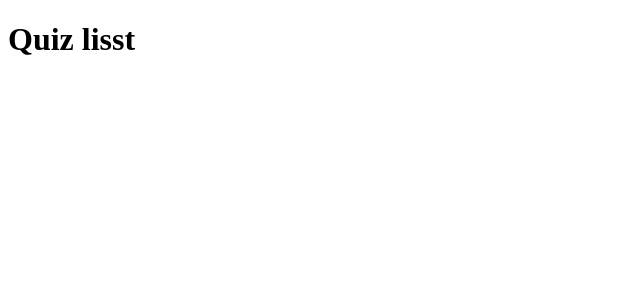
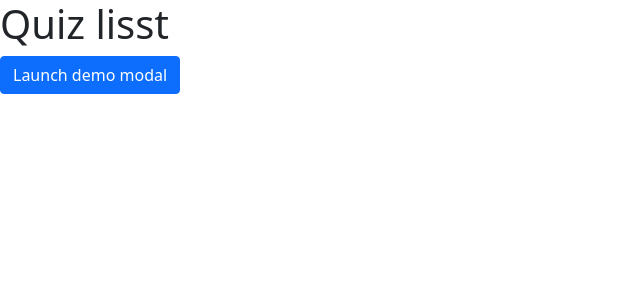
Before and after one commit to josphat-otieno/Online-Assignment, a Django app: page /quiz/ in a window 1280 px wide. Shown: the top 300 px of the page, without its empty margins (0-640 px from the left). Run offline with Django 3.2, Linux system fonts and the light colour scheme.

Commit message:
include bootstrap

```diff
--- a/quizes/templates/quizes/main.html
+++ b/quizes/templates/quizes/main.html
@@ -4,9 +4,33 @@
     <meta charset="UTF-8">
     <meta http-equiv="X-UA-Compatible" content="IE=edge">
     <meta name="viewport" content="width=device-width, initial-scale=1.0">
+    <!-- CSS only -->
+<link href="https://cdn.jsdelivr.net/npm/bootstrap@5.0.2/dist/css/bootstrap.min.css" rel="stylesheet" integrity="sha384-EVSTQN3/azprG1Anm3QDgpJLIm9Nao0Yz1ztcQTwFspd3yD65VohhpuuCOmLASjC" crossorigin="anonymous">
     <title>Home Quiz</title>
 </head>
 <body>
     <h1>Quiz lisst</h1>
+    <!-- Button trigger modal -->
+<button type="button" class="btn btn-primary" data-bs-toggle="modal" data-bs-target="#exampleModal">
+    Launch demo modal
+  </button>
+
+  <div class="modal fade" tabindex="-1" role="dialog">
+    <div class="modal-dialog" role="document">
+      <div class="modal-content">
+        <div class="modal-header">
+          <button type="button" class="close" data-dismiss="modal" aria-label="Close"><span aria-hidden="true">&times;</span></button>
+          <h4 class="modal-title">Modal title</h4>
+        </div>
+        <div class="modal-body">
+          <p>One fine body&hellip;</p>
+        </div>
+        <div class="modal-footer">
+          <button type="button" class="btn btn-default" data-dismiss="modal">Close</button>
+          <button type="button" class="btn btn-primary">Save changes</button>
+        </div>
+      </div><!-- /.modal-content -->
+    </div><!-- /.modal-dialog -->
+  </div><!-- /.modal -->
 </body>
 </html>
--- a/quizes/templates/quizes/quiz.html
+++ b/quizes/templates/quizes/quiz.html
@@ -4,7 +4,7 @@
     <meta charset="UTF-8">
     <meta http-equiv="X-UA-Compatible" content="IE=edge">
     <meta name="viewport" content="width=device-width, initial-scale=1.0">
-    <title>Quiz</title>
+    <title>{{obj.name}}</title>
 </head>
 <body>
     <h1>{{obj.name}}</h1>
```
